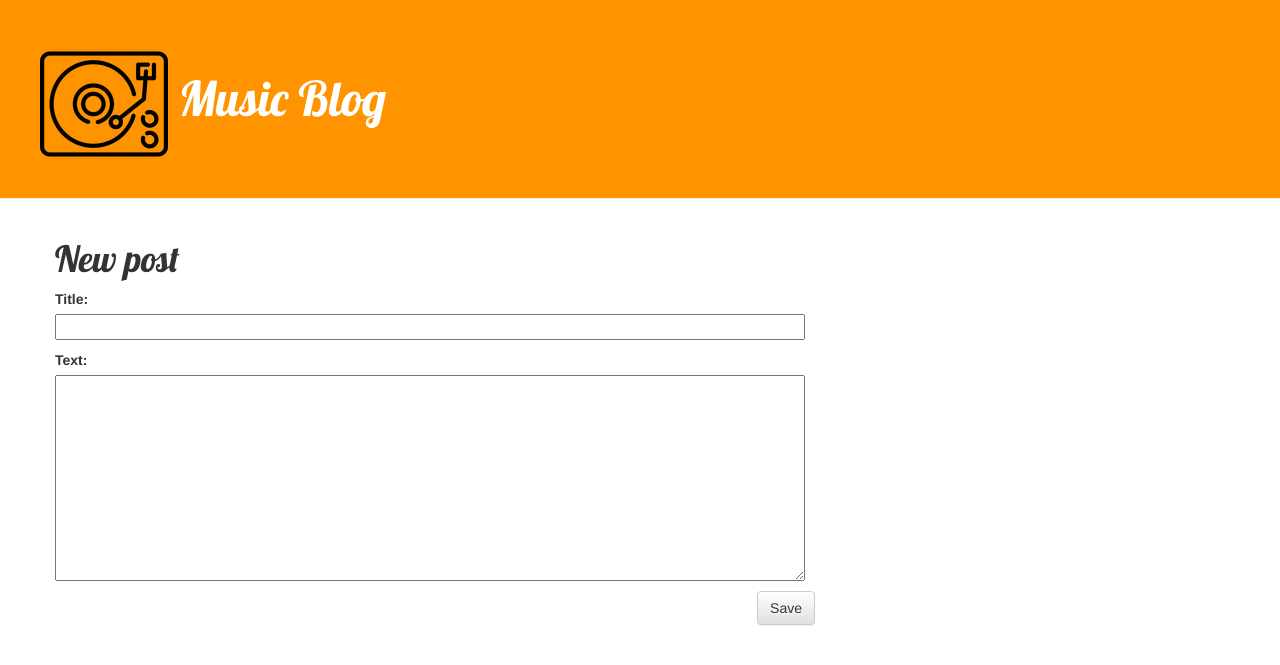
After one commit to AlinaDoneich11/my-first-blog, a Django app: page /post/new/ in a window 1280 px wide. The commit adds this page. Shown: the top 665 px of the page. Run offline with Django 3.2, Linux system fonts and the light colour scheme; some libraries are stand-ins or nearby versions.

Commit message:
Added in post edit and other's fixes.

```diff
--- /dev/null
+++ b/blog/forms.py
@@ -0,0 +1,7 @@
+from django import forms
+from .models import Post
+
+class PostForm(forms.ModelForm):
+    class Meta:
+        model = Post
+        fields = ('title', 'text',)
--- a/blog/static/css/blog.css
+++ b/blog/static/css/blog.css
@@ -3,8 +3,7 @@
     margin-top: 0;
     padding: 20px 20px 20px 40px;
 }
-    .page-header h1, .page-header h1 a, .page-header h1 a:visited, .page-header h1 a:a
-    ctive {
+.page-header h1, .page-header h1 a, .page-header h1 a:visited, .page-header h1 a:active {
     color: #ffffff;
     font-size: 36pt;
     text-decoration: none;
@@ -17,6 +16,12 @@
 }
 .date {
     color: #828282;
+    float: right;
+    margin-right: 15px;
+}
+.btn, .btn-default {
+    float: right;
+    margin-right: -10px;
 }
 .save {
     float: right;
--- a/blog/templates/blog/base.html
+++ b/blog/templates/blog/base.html
@@ -1,19 +1,24 @@
 {% load static %}
 <html>
 <head>
-<title>Django World blog</title>
-<link rel="stylesheet" href="//maxcdn.bootstrapcdn.com/bootstrap/3.2.0/css
-/bootstrap.min.css">
-<link rel="stylesheet" href="//maxcdn.bootstrapcdn.com/bootstrap/3.2.0/css
-/bootstrap-theme.min.css">
-<link href='//fonts.googleapis.com/css?family=Lobster&subset=latin,latin-e
-xt' rel='stylesheet' type='text/css'>
+
+<link rel="icon" type="image/png" href="{% static 'images/favicon.png' %}">
+<link rel="shortcut icon" href="{% static 'images/favicon.png' %}" type="image/png"/>
+
+<title>Music blog</title>
+<link rel="stylesheet" href="//maxcdn.bootstrapcdn.com/bootstrap/3.2.0/css/bootstrap.min.css">
+<link rel="stylesheet" href="//maxcdn.bootstrapcdn.com/bootstrap/3.2.0/css/bootstrap-theme.min.css">
+<link href='//fonts.googleapis.com/css?family=Lobster&subset=latin,latin-ext' rel='stylesheet' type='text/css'>
 <link rel="stylesheet" href="{% static 'css/blog.css' %}">
+
 </head>
 <body>
     <body>
         <div class="page-header">
-        <h1><a href="/">Django World Blog</a></h1>
+        {% if user.is_authenticated %}
+            <a href="{% url 'post_new' %}" class="top-menu"><span class="glyphicon glyphicon-plus"></span></a>
+        {% endif %}
+        <h1><a href="/"><img src="{% static 'images/favicon.png' %}"/> Music Blog</a></h1>
         </div>
         <div class="content container">
         <div class="row">
--- a/blog/templates/blog/post_detail.html
+++ b/blog/templates/blog/post_detail.html
@@ -1,6 +1,10 @@
 {% extends 'blog/base.html' %}
+
 {% block content %}
     <div class="post">
+        {% if user.is_authenticated %}
+            <a class="btn btn-default" href="{% url 'post_edit' pk=post.pk %}"><span class="glyphicon glyphicon-pencil"></span></a>
+        {% endif %}
         {% if post.published_date %}
             <div class="date">
                 {{ post.published_date }}
--- /dev/null
+++ b/blog/templates/blog/post_edit.html
@@ -0,0 +1,8 @@
+{% extends 'blog/base.html' %}
+{% block content %}
+    <h1>New post</h1>
+    <form method="POST" class="post-form">{% csrf_token %}
+        {{ form.as_p }}
+        <button type="submit" class="save btn btn-default">Save</button>
+    </form>
+{% endblock %}
--- a/blog/urls.py
+++ b/blog/urls.py
@@ -4,4 +4,6 @@ from . import views
 urlpatterns = [
     path('', views.post_list, name='post_list'),
     path('post/<int:pk>/', views.post_detail, name='post_detail'),
+    path('post/new/', views.post_new, name='post_new'),
+    path('post/<int:pk>/edit/', views.post_edit, name='post_edit'),
 ]
--- a/blog/views.py
+++ b/blog/views.py
@@ -1,6 +1,7 @@
-from django.shortcuts import render, get_object_or_404
+from django.shortcuts import render, get_object_or_404, redirect
 from django.utils import timezone
 from .models import Post
+from .forms import PostForm
 
 def post_list(request):
     posts = Post.objects.filter(published_date__lte=timezone.now()).order_by('published_date')
@@ -9,3 +10,30 @@ def post_list(request):
 def post_detail(request, pk):
     post = get_object_or_404(Post, pk=pk)
     return render(request, 'blog/post_detail.html', {'post': post})
+
+def post_new(request):
+    if request.method == "POST":
+        form = PostForm(request.POST)
+        if form.is_valid():
+            post = form.save(commit=False)
+            post.author = request.user
+            post.published_date = timezone.now()
+            post.save()
+            return redirect('post_detail', pk=post.pk)
+    else:
+        form = PostForm()
+    return render(request, 'blog/post_edit.html', {'form': form})
+
+def post_edit(request, pk):
+    post = get_object_or_404(Post, pk=pk)
+    if request.method == "POST":
+        form = PostForm(request.POST, instance=post)
+        if form.is_valid():
+            post = form.save(commit=False)
+            post.author = request.user
+            post.published_date = timezone.now()
+            post.save()
+            return redirect('post_detail', pk=post.pk)
+    else:
+        form = PostForm(instance=post)
+    return render(request, 'blog/post_edit.html', {'form': form})
```
Also changed, not shown: blog/static/images/favicon.png (added). Lines whose indentation alone changed are shown as unchanged.
